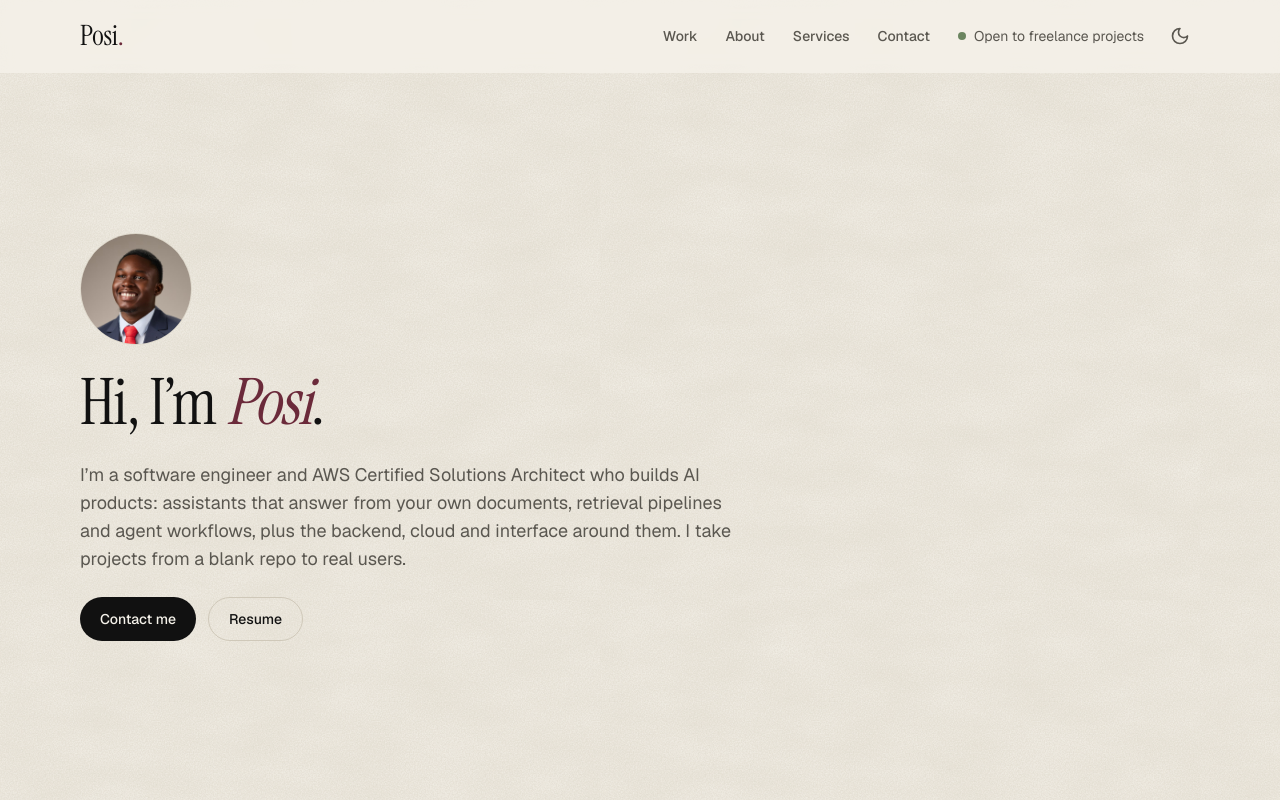
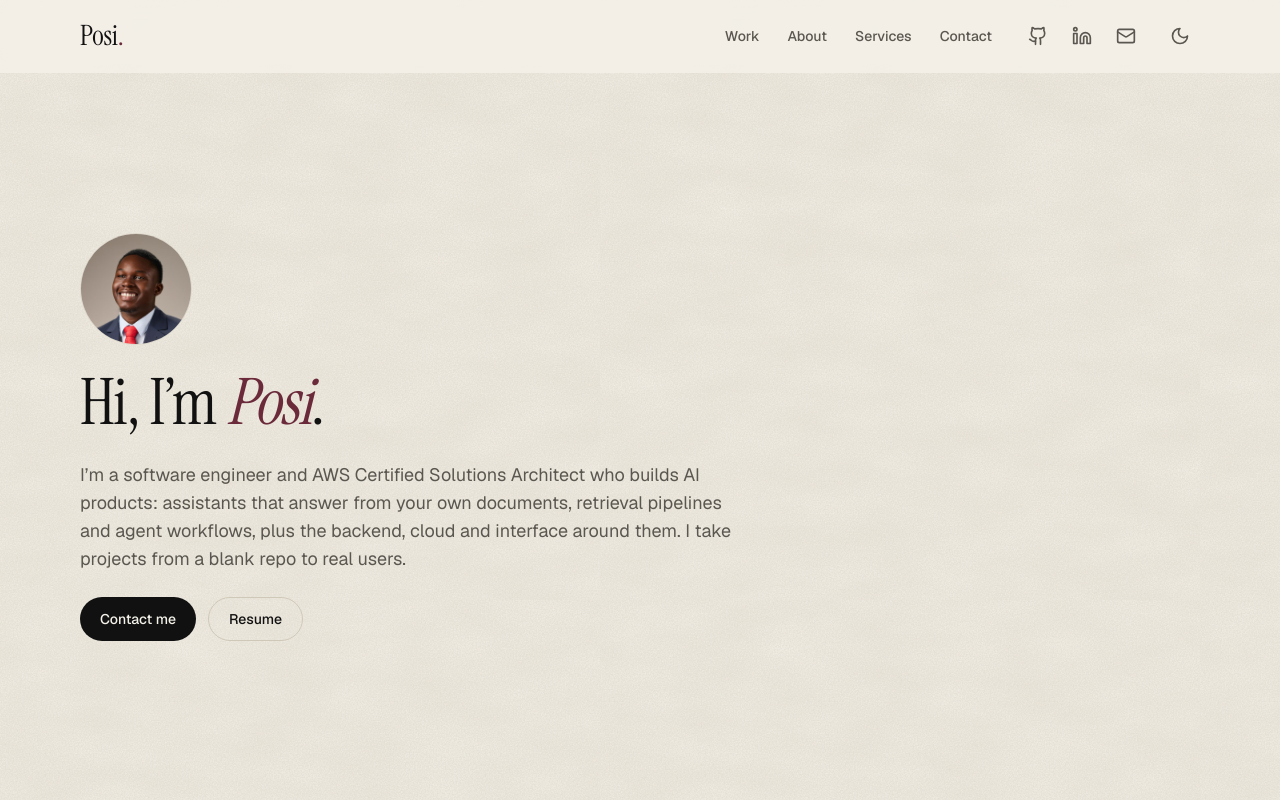
Before and after one commit to Posiislight/main-portfolio, a Next.js app: page / in a window 1280 px wide. Shown: the top 800 px of the page. Built offline with nearby package versions, Linux system fonts and the light colour scheme.

Commit message:
Replace header freelance badge with GitHub, LinkedIn and email icons
Co-Authored-By: Claude Sonnet 5.5 <noreply@anthropic.com>

```diff
--- a/components/site-header.tsx
+++ b/components/site-header.tsx
@@ -2,7 +2,7 @@
 
 import { useEffect, useState } from "react"
 import Link from "next/link"
-import { ArrowLeft, Menu, X } from "lucide-react"
+import { ArrowLeft, Github, Linkedin, Mail, Menu, X } from "lucide-react"
 import { ThemeToggle } from "@/components/theme-toggle"
 
 const links = [
@@ -10,6 +10,12 @@ const links = [
   { href: "/#about", label: "About" },
   { href: "/#services", label: "Services" },
   { href: "/#contact", label: "Contact" },
+]
+
+const socials = [
+  { href: "https://github.com/Posiislight", label: "GitHub", Icon: Github, external: true },
+  { href: "https://www.linkedin.com/in/adeleke-olamiposi", label: "LinkedIn", Icon: Linkedin, external: true },
+  { href: "mailto:adelekeolamiposi@gmail.com", label: "Email", Icon: Mail, external: false },
 ]
 
 const container = "mx-auto flex h-16 max-w-[1200px] items-center justify-between px-6 md:h-[72px] md:px-10"
@@ -79,10 +85,20 @@ export function SiteHeader({ backToWork = false }: { backToWork?: boolean }) {
             )}
 
             {!backToWork && (
-              <span className="mx-3 hidden items-center gap-2 text-sm text-fg-muted lg:inline-flex">
-                <span className="size-2 rounded-full bg-ok" aria-hidden="true" />
-                Open to freelance projects
-              </span>
+              <div className="mx-2 hidden items-center lg:flex">
+                {socials.map(({ href, label, Icon, external }) => (
+                  <a
+                    key={label}
+                    href={href}
+                    aria-label={label}
+                    title={label}
+                    {...(external ? { target: "_blank", rel: "noreferrer" } : {})}
+                    className="inline-flex size-11 items-center justify-center rounded-full text-fg-muted transition-colors hover:bg-brand-soft hover:text-fg"
+                  >
+                    <Icon className="size-5" aria-hidden="true" />
+                  </a>
+                ))}
+              </div>
             )}
 
             <ThemeToggle />
```
Also changed, not shown: 1 other file (tests, documents, lock files or other folders).
